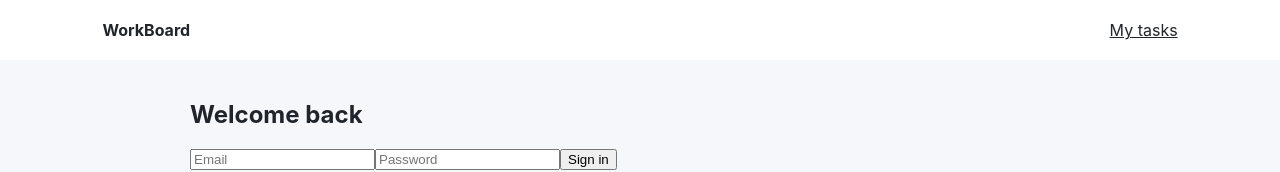
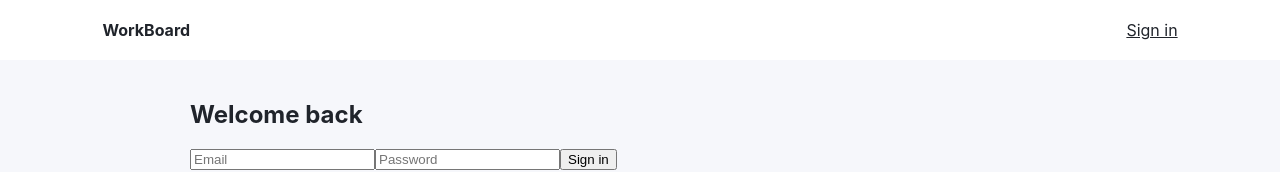
Before and after one commit to imenabidimen/workboard-vue, a Vue app: page /login in a window 1280 px wide. Shown: the top 172 px of the page. Built offline with nearby package versions, Linux system fonts and the light colour scheme; no server answers; sample sign-in values are in the browser's storage.

Commit message:
fix: make navigation route-aware

```diff
--- a/src/App.vue
+++ b/src/App.vue
@@ -1,16 +1,16 @@
 <template>
   <nav>
     <strong>WorkBoard</strong>
-    <RouterLink v-if="isSignedIn" to="/">My tasks</RouterLink>
+    <RouterLink v-if="route.path !== '/login'" to="/">My tasks</RouterLink>
     <RouterLink v-else to="/login">Sign in</RouterLink>
   </nav>
   <main><RouterView /></main>
 </template>
 
 <script setup lang="ts">
-import { computed } from 'vue';
+import { useRoute } from 'vue-router';
 
-const isSignedIn = computed(() => Boolean(localStorage.getItem('accessToken')));
+const route = useRoute();
 </script>
 
 <style>
```
